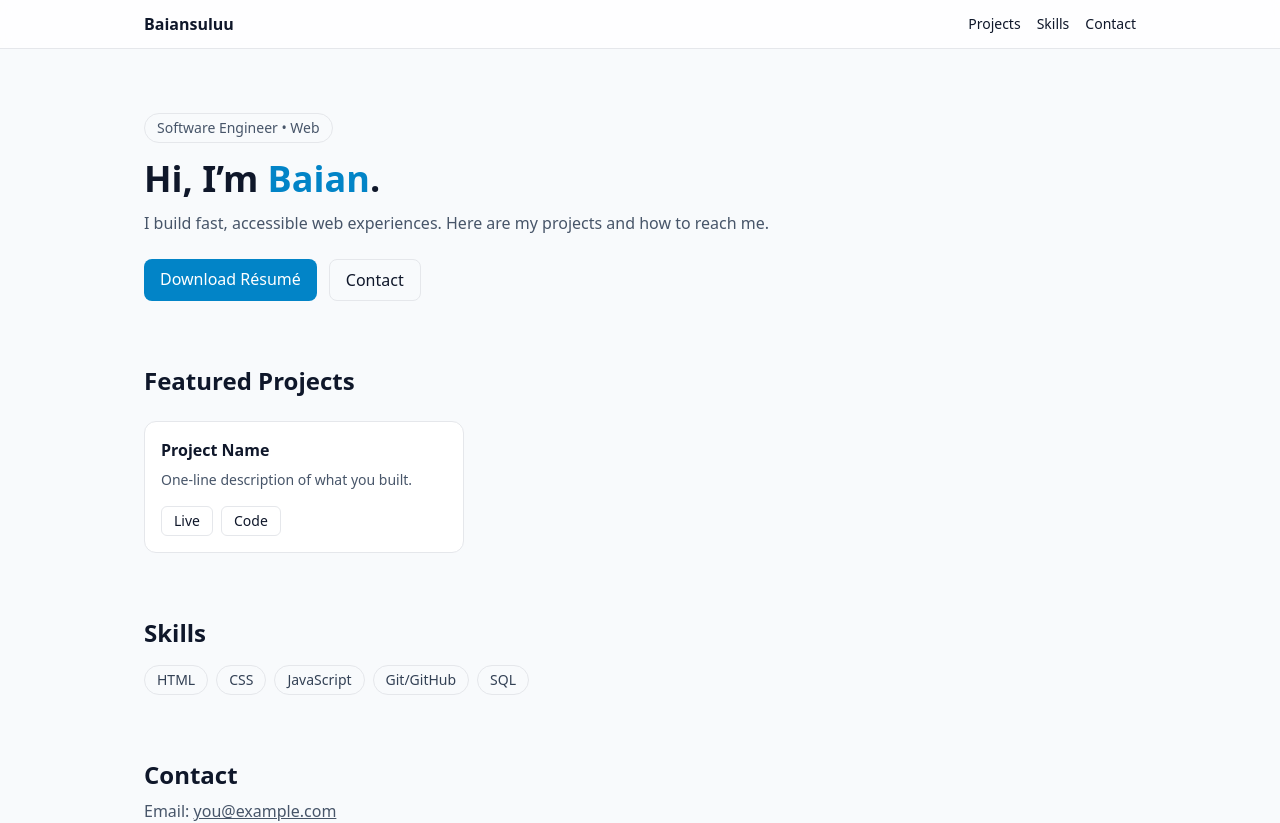
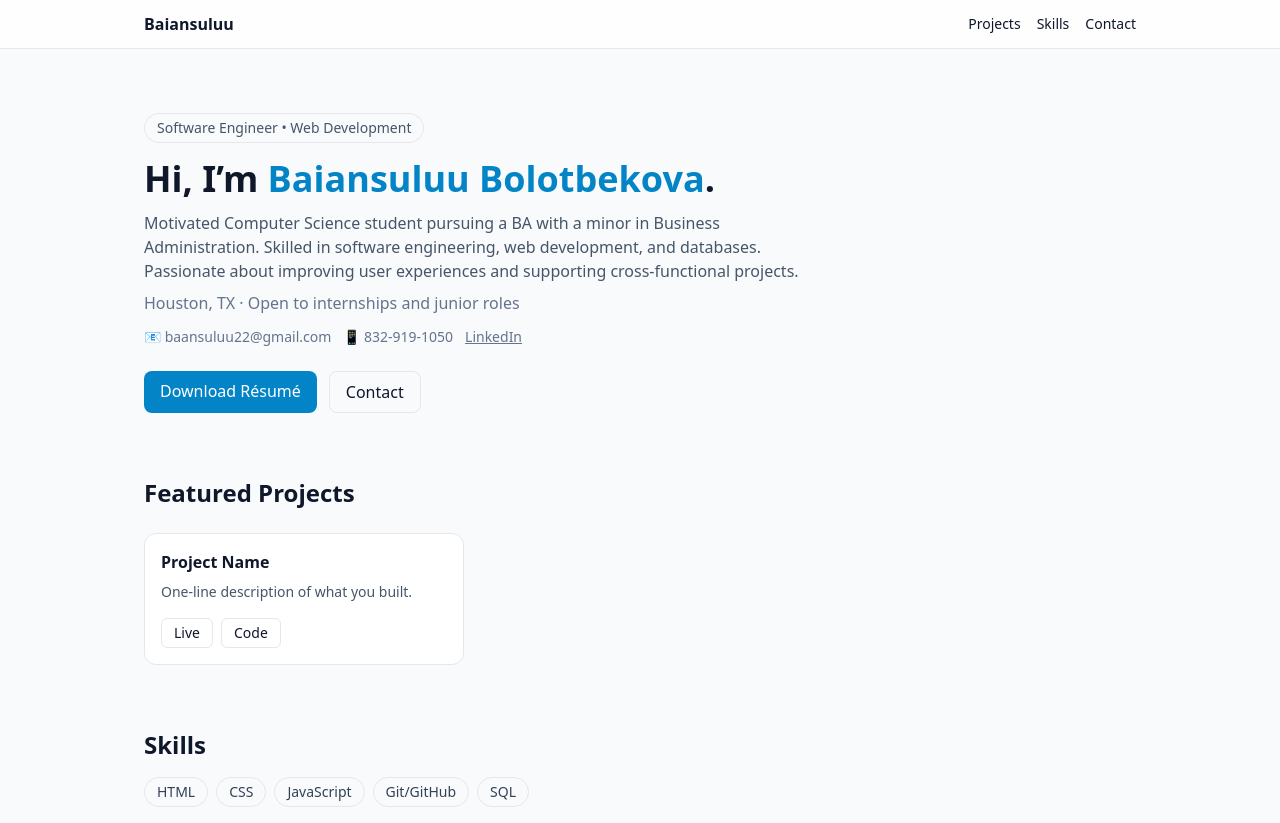
Before and after one commit to Baiansulu/my_portfolio, a React (Vite) app: page / in a window 1280 px wide. Shown: the top 823 px of the page. Built offline with nearby package versions, Linux system fonts and the light colour scheme.

Commit message:
Update App.jsx

```diff
--- a/src/App.jsx
+++ b/src/App.jsx
@@ -14,14 +14,22 @@ export default function App() {
 
 <section className="mx-auto max-w-5xl px-4 py-16">
   <p className="inline-block rounded-full border px-3 py-1 text-sm text-slate-600">
-          Software Engineer • Web
+    Software Engineer • Web Development
   </p>
   <h1 className="mt-4 text-4xl font-bold">
-          Hi, I’m <span className="text-sky-600">Baian</span>.
+    Hi, I’m <span className="text-sky-600">Baiansuluu Bolotbekova</span>.
   </h1>
   <p className="mt-3 max-w-2xl text-slate-600">
-          I build fast, accessible web experiences. Here are my projects and how to reach me.
+    Motivated Computer Science student pursuing a BA with a minor in Business Administration. Skilled in
+    software engineering, web development, and databases. Passionate about improving user experiences and
+    supporting cross-functional projects.
   </p>
+  <p className="mt-2 text-slate-500">Houston, TX · Open to internships and junior roles</p>
+  <div className="mt-3 flex gap-3 text-slate-500 text-sm">
+    <span>📧 <a href="mailto:baansuluu22@gmail.com">baansuluu22@gmail.com</a></span>
+    <span>📱 832-919-1050</span>
+    <a href="https://www.linkedin.com/in/baian-550558227" className="underline">LinkedIn</a>
+  </div>
   <div className="mt-6 flex gap-3">
     <a className="rounded-lg bg-sky-600 px-4 py-2 font-medium text-white hover:bg-sky-700" href="/_CV_.pdf" download>
       Download Résumé
@@ -31,6 +39,7 @@ export default function App() {
     </a>
   </div>
 </section>
+
 
       <section id="projects" className="mx-auto max-w-5xl px-4 pb-16">
         <h2 className="text-2xl font-semibold">Featured Projects</h2>
```
Lines whose indentation alone changed are shown as unchanged.
